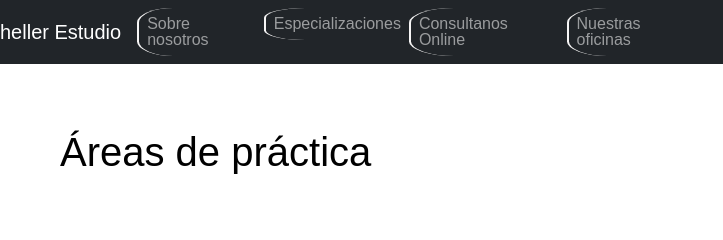
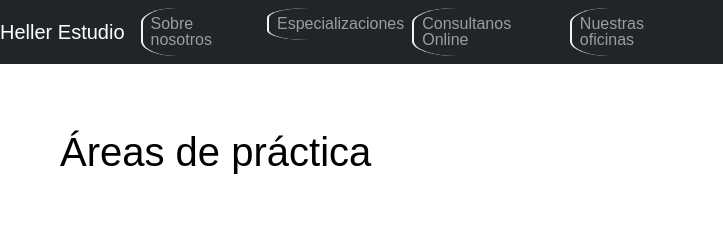
Before and after one commit to ceheller/estudioheller, a website: page areaspractica.html in a window 1280 px wide. Shown: the top 240 px of the page, 0-723 px from the left. Drawn offline with Linux system fonts and the light colour scheme; a web font is replaced by a local one.

Commit message:
third commit

```diff
--- a/areaspractica.html
+++ b/areaspractica.html
@@ -27,7 +27,7 @@
         <header id="">
 
           <nav class="navbar navbar-expand-sm bg-dark navbar-dark">
-            <a class="navbar-brand" href="index.html">heller Estudio</a>
+            <a class="navbar-brand" href="index.html">Heller Estudio</a>
             <ul class="navbar-nav">
               <li class="nav-item active">
                 <a class="nav-link" href="nosotros.html">Sobre nosotros</a>
```
Also changed, not shown: consultanos.html (+1 -1 lines), index.html (+1 -1 lines), nosotros.html (+1 -1 lines).
